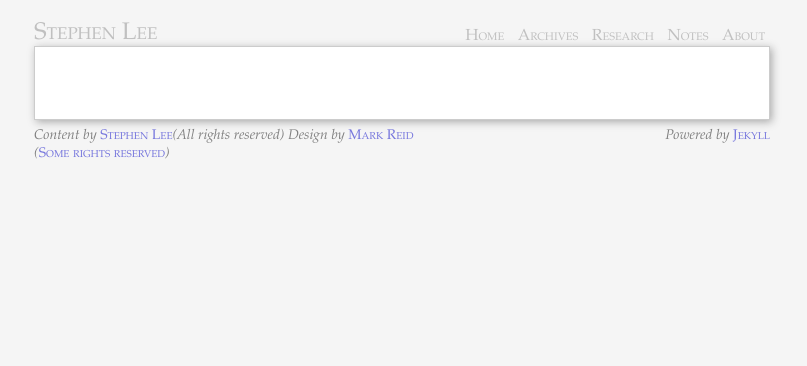
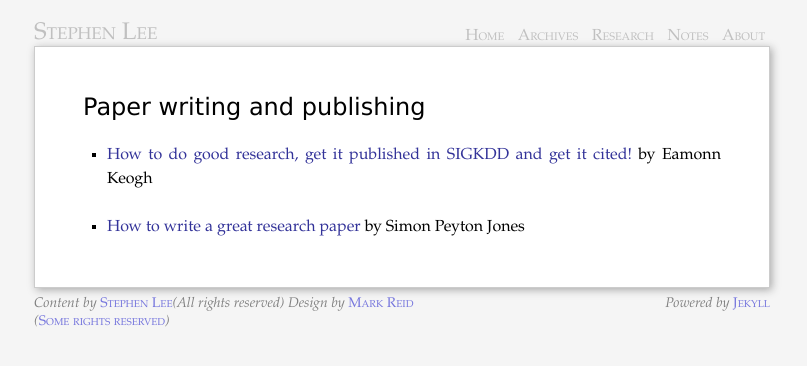
Before and after one commit to stephenLee/stephenlee.github.com, a Jekyll site: the page built from research/advice/index.markdown, in a window 1280 px wide. Shown: the top 366 px of the page, without its empty margins (238-1045 px from the left). Built offline with Jekyll 4.4.1, drawn with Linux system fonts in a browser that asks for light colours.

Commit message:
Updated research/advice/index.markdown

```diff
--- a/research/advice/index.markdown
+++ b/research/advice/index.markdown
@@ -4,3 +4,8 @@ section: Research
 layout: main
 
 ---
+
+# Paper writing and publishing
+* [How to do good research, get it published in SIGKDD and get it cited!](http://www.cs.ucr.edu/~eamonn/Keogh_SIGKDD09_tutorial.pdf) by Eamonn Keogh
+
+* [How to write a great research paper](http://research.microsoft.com/en-us/um/people/simonpj/papers/giving-a-talk/writing-a-paper-slides.pdf) by Simon Peyton Jones
```
